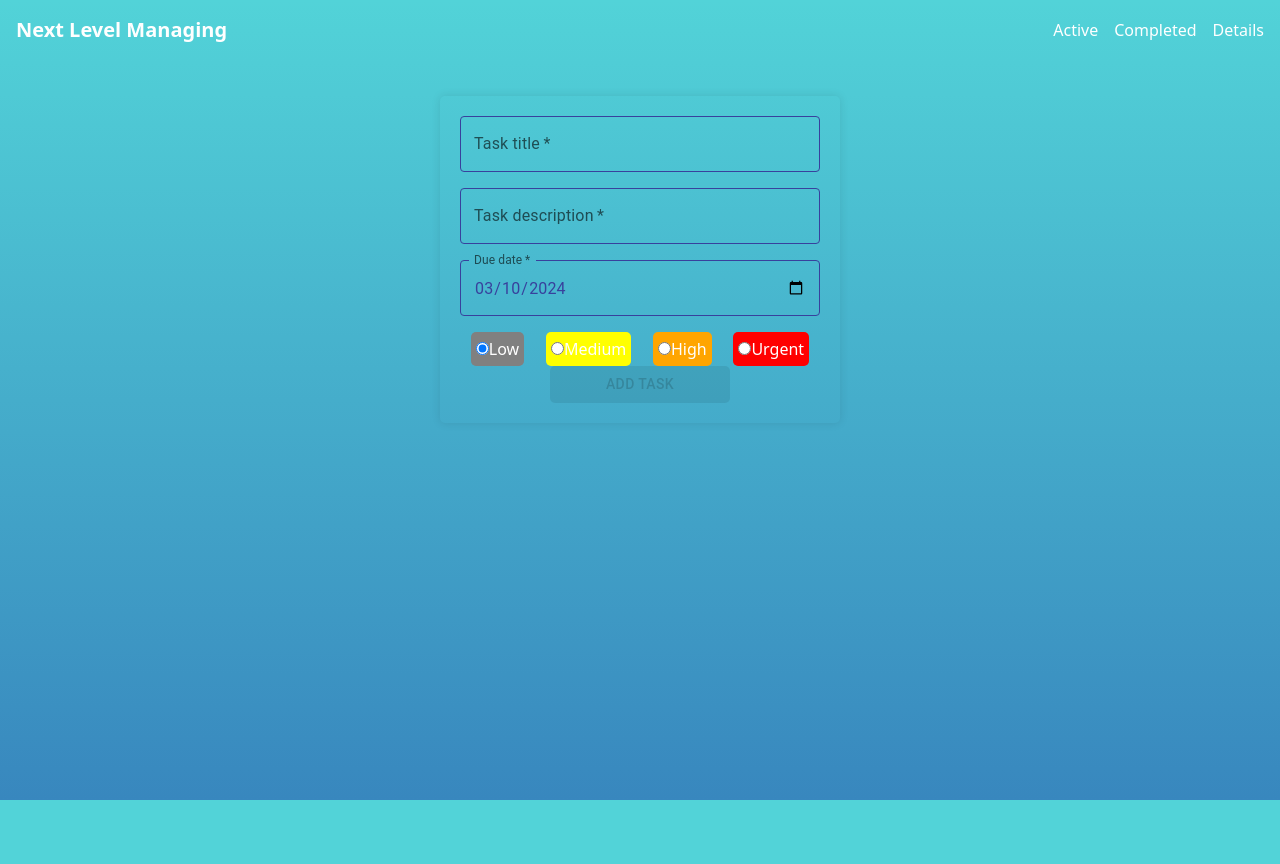
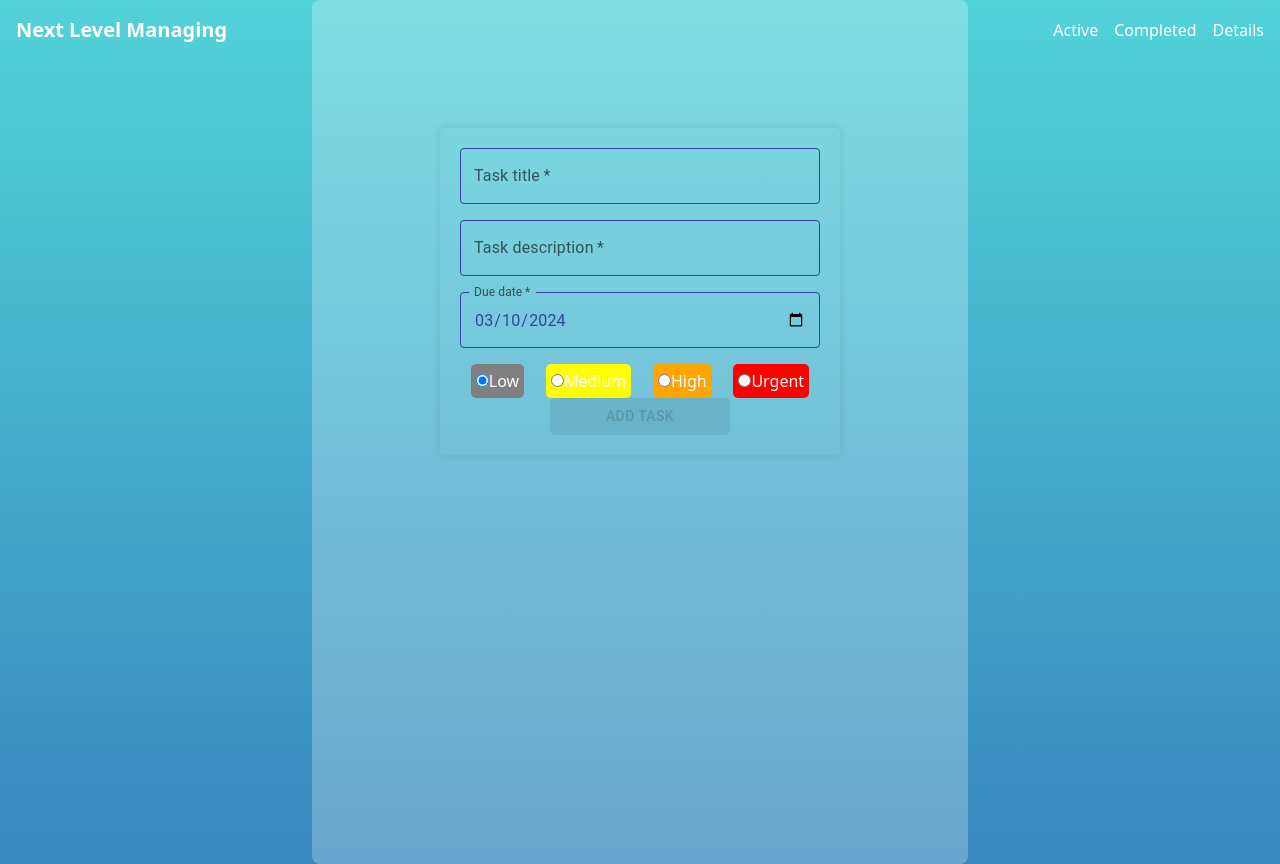
Before and after one commit to ElieNahed/Next-Level-Managing, a Next.js app: page / in a window 1280 px wide. Before the commit the page ends 800 px from the top, so only its background shows below. Built offline with nearby package versions, Linux system fonts and the light colour scheme.

Commit message:
changing bf color for the hom page

```diff
--- a/src/pages/index.tsx
+++ b/src/pages/index.tsx
@@ -6,11 +6,15 @@ const Home = () => {
   return (
     <>
       <Navbar />
-      <main className="flex min-h-screen flex-col items-center justify-between p-24">
-        <div className="relative flex place-items-center ">
-          <TaskForm />
+      <div className="bg-primary min-h-screen flex justify-center items-center">
+        <div className="bg-white bg-opacity-25 p-8 rounded-lg">
+          <main className="flex min-h-screen flex-col items-center justify-between p-24">
+            <div className="relative flex place-items-center ">
+              <TaskForm />
+            </div>
+          </main>
         </div>
-      </main>
+      </div>
     </>
   );
 };
```
